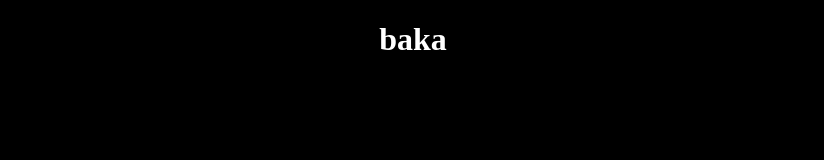
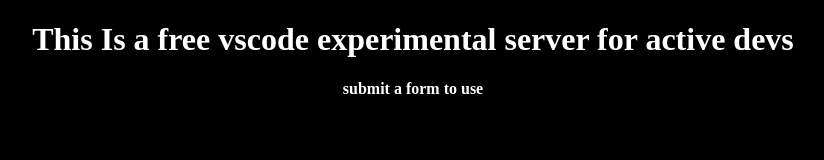
Before and after one commit to virajshoor/virajshoor.com, a plain HTML site: page index.html in a window 1280 px wide. Shown: the whole page, without its empty margins (227-1051 px from the left). Drawn offline with Linux system fonts and the light colour scheme.

Commit message:
Update index.html

```diff
--- a/index.html
+++ b/index.html
@@ -1,10 +1,10 @@
 <!DOCTYPE html>
-<title>Urusai</title>
+<title>VSCode Server</title>
 
 <html>
     <body>
-      <h1>baka</h1>
-
+      <h1>This Is a free vscode experimental server for active devs</h1>
+        <p>submit a form to use</p>
 
 
 
```
